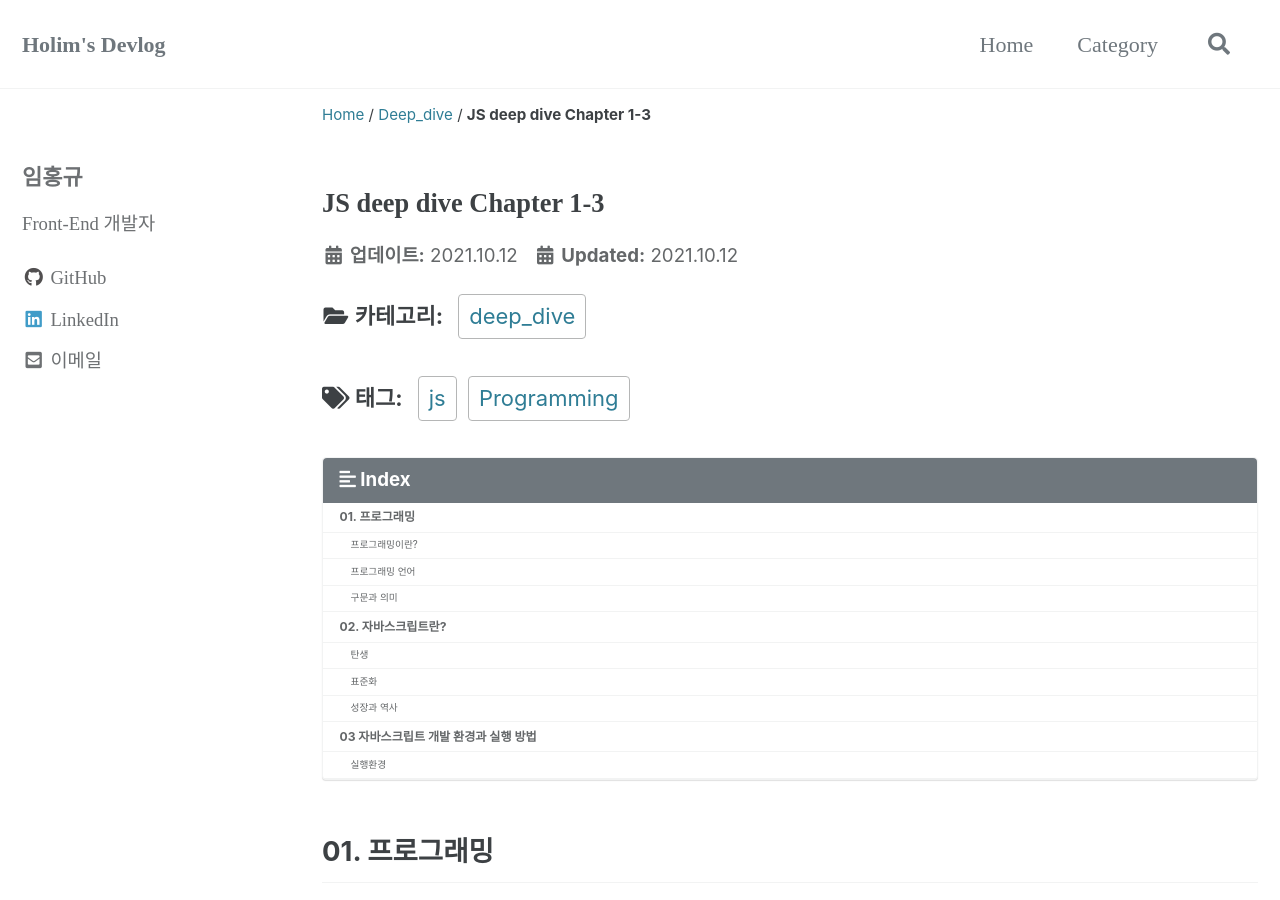
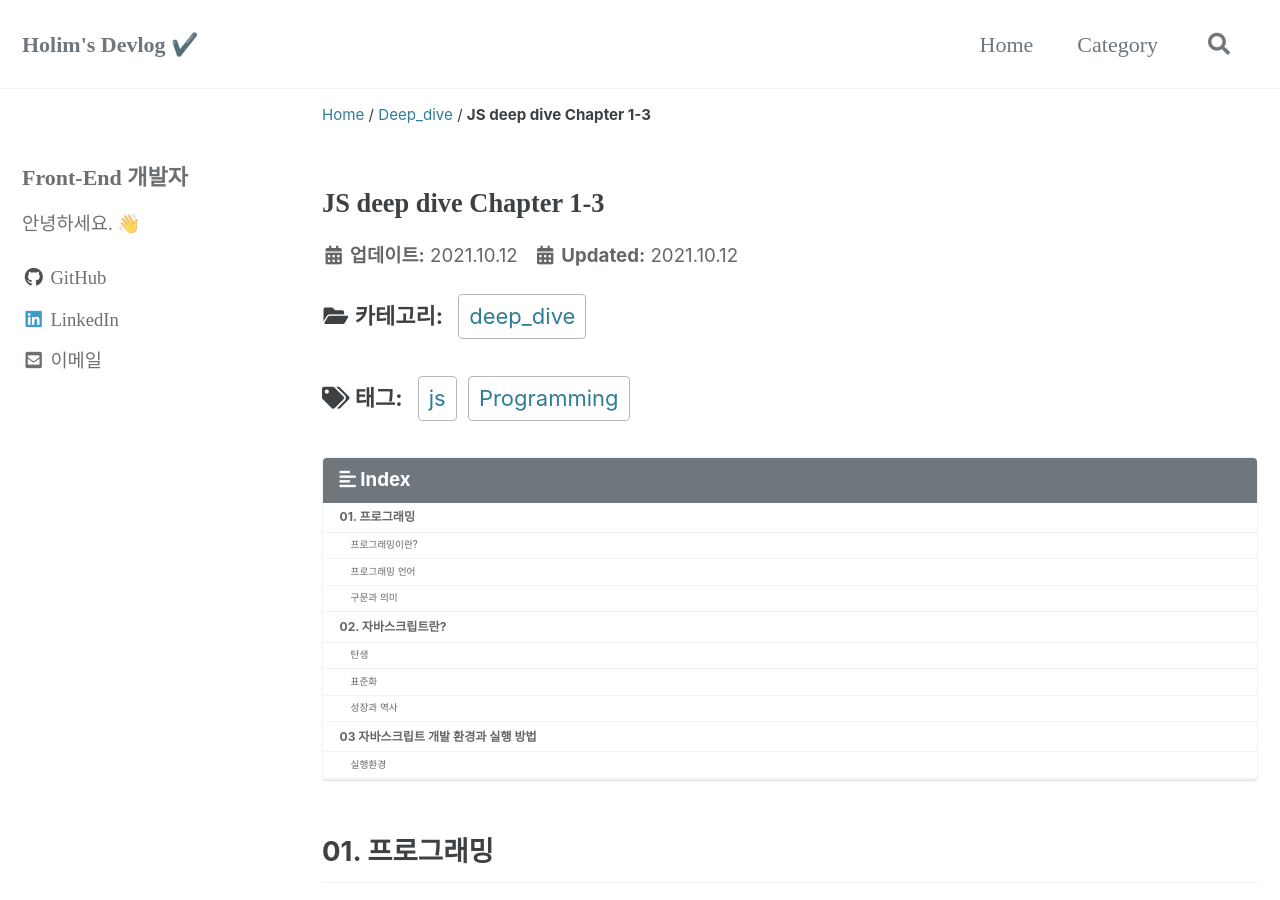
Before and after one commit to KONA1005/lhk3337.github.io, a Jekyll site: the page built from _posts/javascript/deep_dive/2021-10-12-ch01-03.md, in a window 1280 px wide and 900 px high. Built offline with Jekyll 4.4.1, drawn with Linux system fonts in a browser that asks for light colours; cached includes are drawn as plain includes; some web fonts are replaced.

Commit message:
사이드 페이지 설정 변경

```diff
--- a/_config.yml
+++ b/_config.yml
@@ -26,7 +26,7 @@ baseurl: # the subpath of your site, e.g. "/blog"
 repository: "lhk3337/lhk3337.github.com"
 teaser: # path of fallback teaser image, e.g. "/assets/images/500x300.png"
 logo: # path of logo image to display in the masthead, e.g. "/assets/images/88x88.png"
-masthead_title: "Holim's Devlog"
+masthead_title: "Holim's Devlog ✔️"
 breadcrumbs: true
 words_per_minute: 200
 comments:
@@ -100,9 +100,9 @@ analytics:
 
 # Site Author
 author:
-  name: "임홍규"
+  name: "Front-End 개발자"
   avatar: # path of avatar image, e.g. "/assets/images/bio-photo.jpg"
-  bio: "Front-End 개발자"
+  bio: "안녕하세요. 👋"
   # location: "south korea"
   email: "lhk3337@gmail.com"
   links:
```
